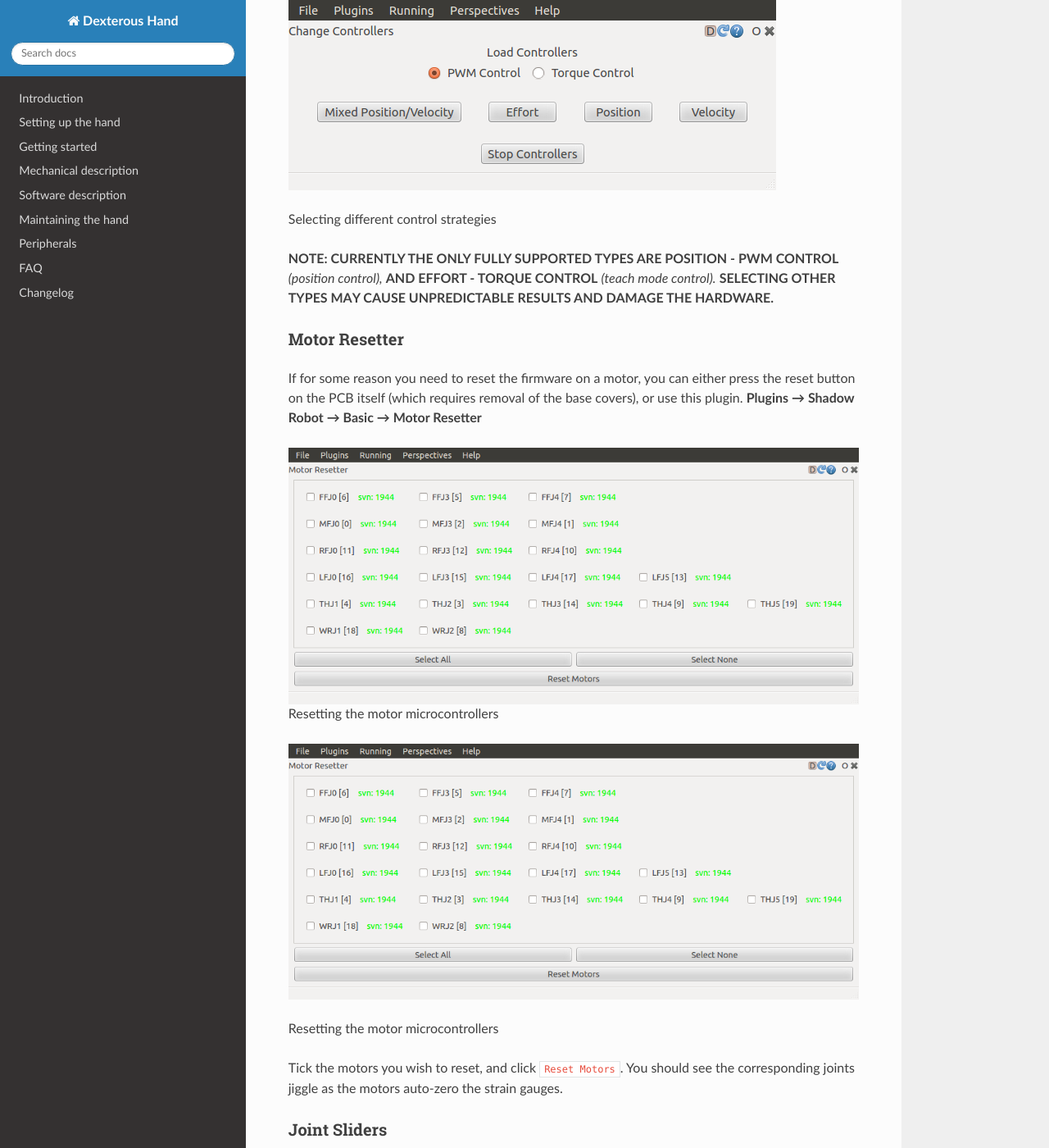
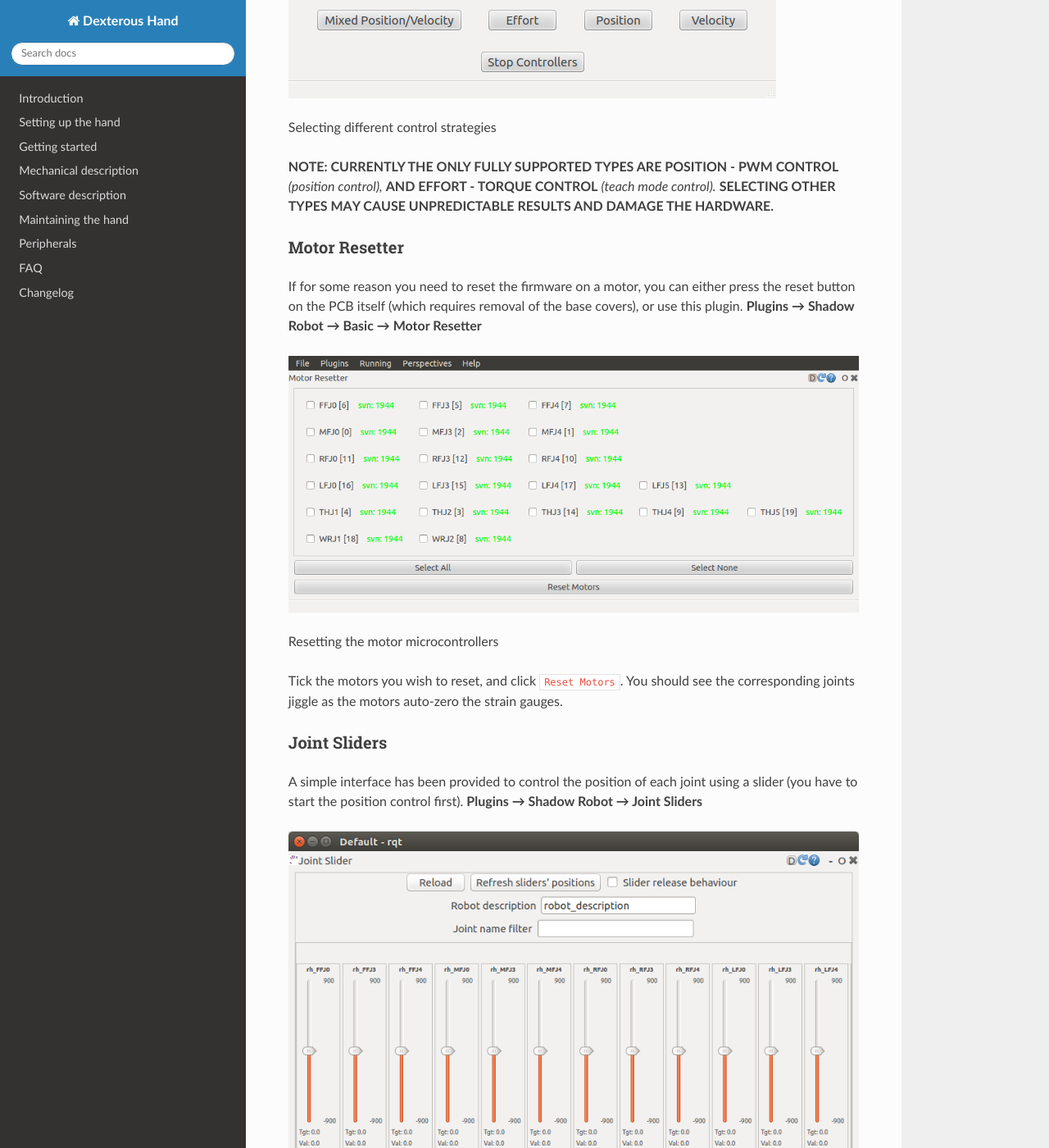
Before and after one commit to shadow-robot/sr_dexterous_hand_documentation, a Sphinx documentation site: the page built from docs/user_guide/3_getting_started.md, in a window 1280 px wide and 1400 px high, scrolled down 12489 px. Shown: the whole window at 82% size. Built offline with Sphinx 7.4.7 and the Read the Docs theme 2.0.0, drawn with Linux system fonts in a browser that asks for light colours; some of the changed text lies outside the part shown.

Commit message:
captions added

````diff
--- a/docs/user_guide/3_getting_started.md
+++ b/docs/user_guide/3_getting_started.md
@@ -195,7 +195,9 @@
 
   **Plugins → Robot Tools → Diagnotic Viewer**
 
-  ![robot_monitor](../img/robot_monitor.png)
+  ```eval_rst
+  .. image:: ../img/robot_monitor.png
+  ```
   Robot Monitor window
 
 
@@ -203,7 +205,9 @@
 
 You can examine one motor in detail by double-clicking on it. This brings up the Motor Monitor dialog. This window can be used to check the status of a motor, or debug any problems.
 
-![monitor_single_motor](../img/monitor_single_motor.png)
+```eval_rst
+.. image:: ../img/monitor_single_motor.png
+```
 Monitoring a single motor
 
 The following table has some more information on what each of these fields mean.
@@ -340,7 +344,9 @@
 It is possible to adjust the settings for any of the Position or Force (Motor) controllers.
 	**Plugins → Shadow Robot → Basic → Controller Tuner**
 #### Position controller
-  ![adjust_position_controller](../img/adjust_position_controller.png)
+```eval_rst
+.. image:: ../img/adjust_position_controller.png
+```
   Adjusting the position controller settings
 
 
@@ -354,7 +360,9 @@
 * **Position_Deadband:** The error is considered to be zero if it is within ±deadband. This value should be set as a little more than the noise on the sensor. The units of deadband are the same as the value being controlled. So, the deadband for a position controller is in radians.
 
 #### Force controller
-![adjust_torque_controller](../img/adjust_torque_controller.png)
+```eval_rst
+.. image:: ../img/adjust_torque_controller.png
+```
 Adjusting the torque controller settings
 
 * **“P”, “I” & “D” terms:** Gain parameters of the torque PID controller. By default, Shadow tunes the paramenters using just P gain for the torque control.
@@ -373,7 +381,9 @@
 
 You will see a window listing each motor board, along with its current firmware SVN revision number.
 
-![bootload_new_firmware](../img/bootloading_new_firmware.png)
+```eval_rst
+.. image:: ../img/bootloading_new_firmware.png
+```
 Bootloading new firmware in to the motor microcontrollers
 
 * **Select Bootloader Hex File:** Next, tell the plugin which firmware to use. The file you should choose here is the one sent by Shadow.
@@ -386,15 +396,14 @@
 Use the *Change Controllers* plugin to load one of the three different types of controllers set by default. Simply click on a controller type, and it will call a service from the pr2_controller_manager to unload the currently running controller if necessary, and load the one you've selected.
 	**Plugins → Shadow Robot → Change Controllers**
 
-![selecting_different_control_mode](../img/selecting_different_control_mode.png)
+  ```eval_rst
+  .. image:: ../img/selecting_different_control_mode.png
+  ```
 Selecting different control mode
 
 ### Advanced controllers
 Apart from the three standard controls, you can set the parameters for different control strategies (host – motor) from this plugin.
 	**Plugins → Shadow Robot → Advanced → Advanced Controls**
-
-  ![selecting_different_control_strategies](../img/selecting_different_control_strategy.png)
-  Selecting different control strategies
 
   ```eval_rst
   .. image:: ../img/selecting_different_control_strategy.png
@@ -407,16 +416,10 @@
 If for some reason you need to reset the firmware on a motor, you can either press the reset button on the PCB itself (which requires removal of the base covers), or use this plugin.
 	**Plugins → Shadow Robot → Basic → Motor Resetter**
 
-  ![resetting_motor_microcontrollers](../img/resetting_motor_microcontrollers.png)
-  Resetting the motor microcontrollers
-
   ```eval_rst
   .. image:: ../img/resetting_motor_microcontrollers.png
   ```
   Resetting the motor microcontrollers
-
-
-
 
   Tick the motors you wish to reset, and click ```Reset Motors```. You should see the corresponding joints jiggle as the motors auto-zero the strain gauges.
 
@@ -424,7 +427,9 @@
 ### Joint Sliders
 A simple interface has been provided to control the position of each joint using a slider (you have to start the position control first).
 	**Plugins → Shadow Robot → Joint Sliders**
-    ![joint_sliders](../img/joint_sliders.png)
+  ```eval_rst
+  .. image:: ../img/joint_sliders.png
+  ```
     Joint Sliders
 
 
@@ -435,7 +440,9 @@
 This plugin is used internally by Shadow to calibrate the raw data from the position sensors.
 	**Plugins → Shadow Robot → Basic → Shadow Hand Calibration**
 
-  ![calibrating_joint_sensors](../img/calibrating_joint_sensors.png)
+  ```eval_rst
+  .. image:: ../img/calibrating_joint_sensors.png
+  ```
   Calibrating the joint sensors
 
   It’s very unlikely that the sensors moved inside of the hand, BUT, if you find misalligments with the model and you require a re-calibration, contact Shadow Robot Company here: <support@shadowrobot.es>.
````
